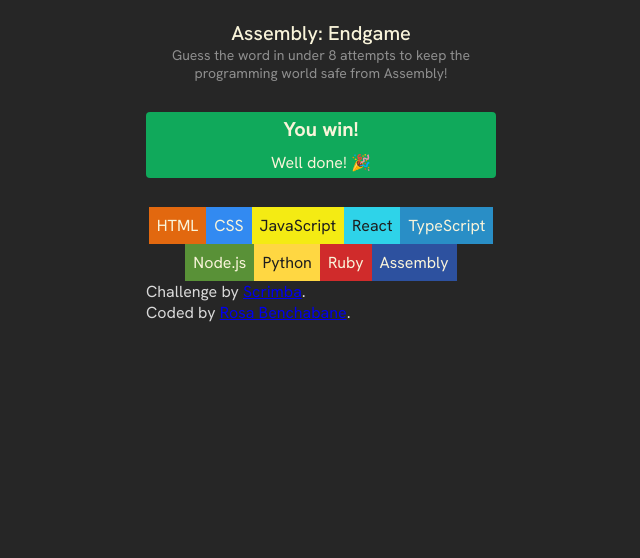
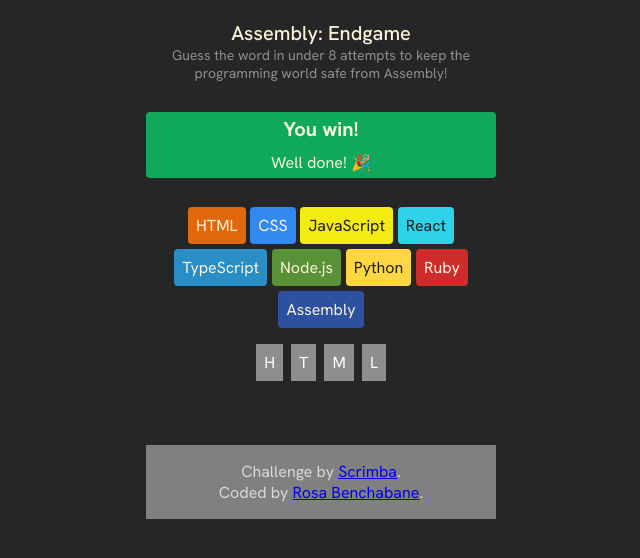
Before and after one commit to RosaBen/rb-assembly-endgame, a React (Vite) app: page / in a window 1280 px wide. Shown: the top 558 px of the page, without its empty margins (319-959 px from the left). Built offline with nearby package versions, Linux system fonts and the light colour scheme.

Commit message:
added block of letter for one word

```diff
--- a/src/App.jsx
+++ b/src/App.jsx
@@ -1,6 +1,7 @@
 import Header from "./components/Header";
 import Footer from "./components/Footer";
 import Chips from "./components/Chips";
+import Word from "./components/Word";
 
 import { languages } from "./assets/scripts/data";
 function App() {
@@ -8,6 +9,7 @@ function App() {
     <>
       <Header />
       <Chips chips={languages} />
+      <Word words={languages} />
       <Footer />
     </>
   );
--- a/src/assets/styles/index.css
+++ b/src/assets/styles/index.css
@@ -51,13 +51,35 @@ header div p {
   margin: 0.3rem;
 }
 
-.chips {
+.language-chips {
   display: flex;
   flex-wrap: wrap;
   max-width: 350px;
   justify-content: center;
+  gap: 0.3rem;
 }
 
-.chips span {
+.language-chips span {
+  padding: 0.5rem;
+  border-radius: 0.25rem;
+}
+
+.letters {
+  color: white;
+  display: flex;
+  gap: 0.5rem;
+  justify-content: center;
+  padding-block: 1rem;
+}
+
+.letters span {
+  background-color: #8e8e8e;
   padding: 0.5rem;
 }
+
+footer {
+  text-align: center;
+  background-color: grey;
+  padding-block: 1rem;
+  margin-top: 3rem;
+}
--- a/src/components/Chips.jsx
+++ b/src/components/Chips.jsx
@@ -1,11 +1,12 @@
 export default function Chips({ chips }) {
-  const languages = chips.map((chip, index) => (
+  const languages = chips.map((chip) => (
     <span
-      key={index}
+      key={chip.name}
       style={{ backgroundColor: chip.backgroundColor, color: chip.color }}
     >
       {chip.name}
     </span>
   ));
-  return <section className="chips">{languages}</section>;
+
+  return <section className="language-chips">{languages}</section>;
 }
--- /dev/null
+++ b/src/components/Word.jsx
@@ -0,0 +1,12 @@
+import { useState } from "react";
+export default function Word({ words }) {
+  const [currentWord, setCurrentWord] = useState("");
+
+  const wordLetters = words[0].name.split("");
+
+  const blocks = wordLetters.map((letter) => (
+    <span key={letter}>{letter}</span>
+  ));
+
+  return <section className="letters">{blocks}</section>;
+}
```
